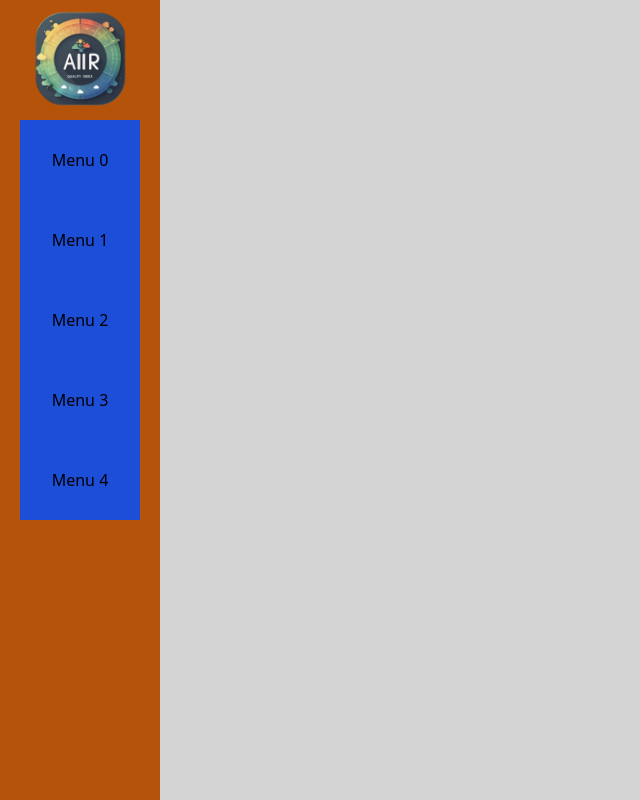
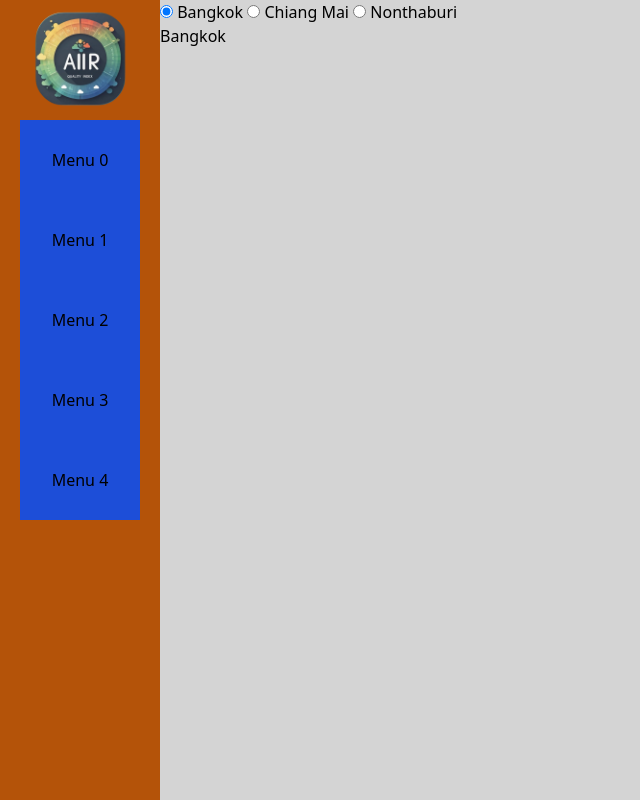
Before and after one commit to Oceannnx/Insightful-AQI-Forecast, a SvelteKit app in the folder client/: page / in a window 1280 px wide. Both pictures are taken after a click on the button "เริ่มต้นใช้งาน". Shown: the whole page, without its empty margins (0-640 px from the left). Built offline with nearby package versions, Linux system fonts and the light colour scheme; no server answers.

Commit message:
feat : select city from selection city component

```diff
--- /dev/null
+++ b/client/src/components/Content.layout.svelte
@@ -0,0 +1,8 @@
+<script lang="ts">
+	import SelectionCity from "./SelectionCity.svelte";
+
+    let city:string
+</script>
+
+<SelectionCity bind:selectCity={city} />
+<h1>{city}</h1>
--- /dev/null
+++ b/client/src/components/SelectionCity.svelte
@@ -0,0 +1,16 @@
+<script lang="ts">
+    import { cities } from "../context/cities";
+    export let selectCity = 'Bangkok'
+</script>
+
+{#each cities as city}
+    <label>
+        <input
+            type="radio"
+            name="selectCity"
+            value={city}
+            bind:group={selectCity}
+        />
+        {city}
+    </label>
+{/each}
--- /dev/null
+++ b/client/src/context/cities.ts
@@ -0,0 +1 @@
+export const cities = ['Bangkok', 'Chiang Mai', 'Nonthaburi'];
--- a/client/src/routes/+page.svelte
+++ b/client/src/routes/+page.svelte
@@ -1,7 +1,7 @@
 <script lang='ts'>
     import { getLocation } from '$lib/Geolocation'
     import imgUrl from '../asset/bangkok_city_2.jpg'
-	import Content from '../components/Content.svelte';
+	import Content from '../components/Content.layout.svelte';
 	import Sidebar from '../components/Sidebar.svelte';
     export let data
 
```
